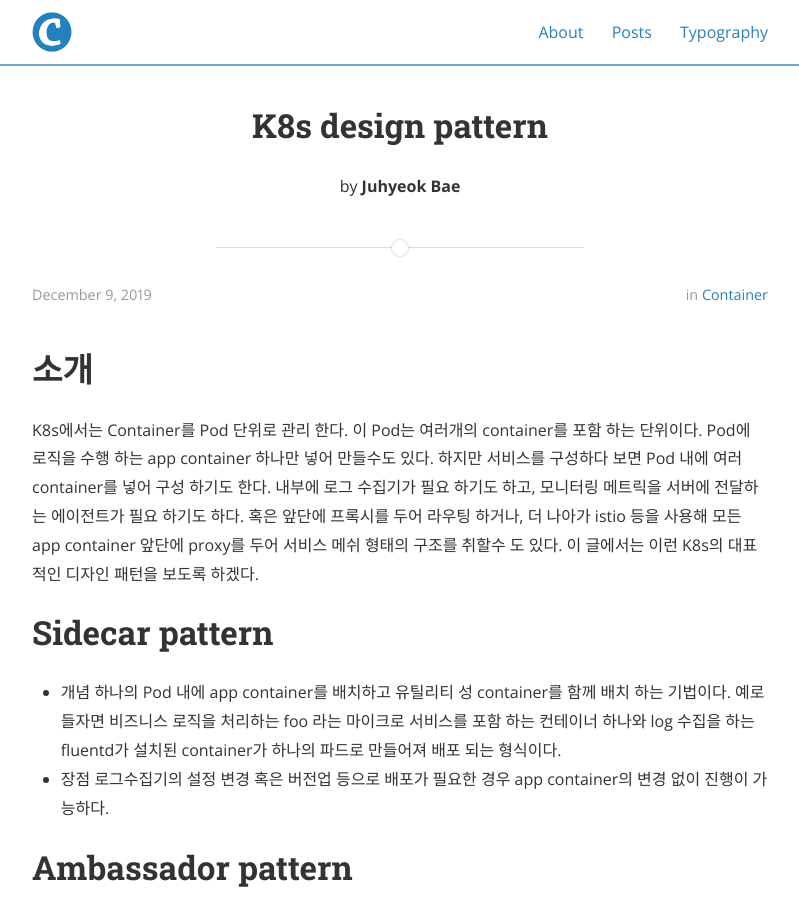
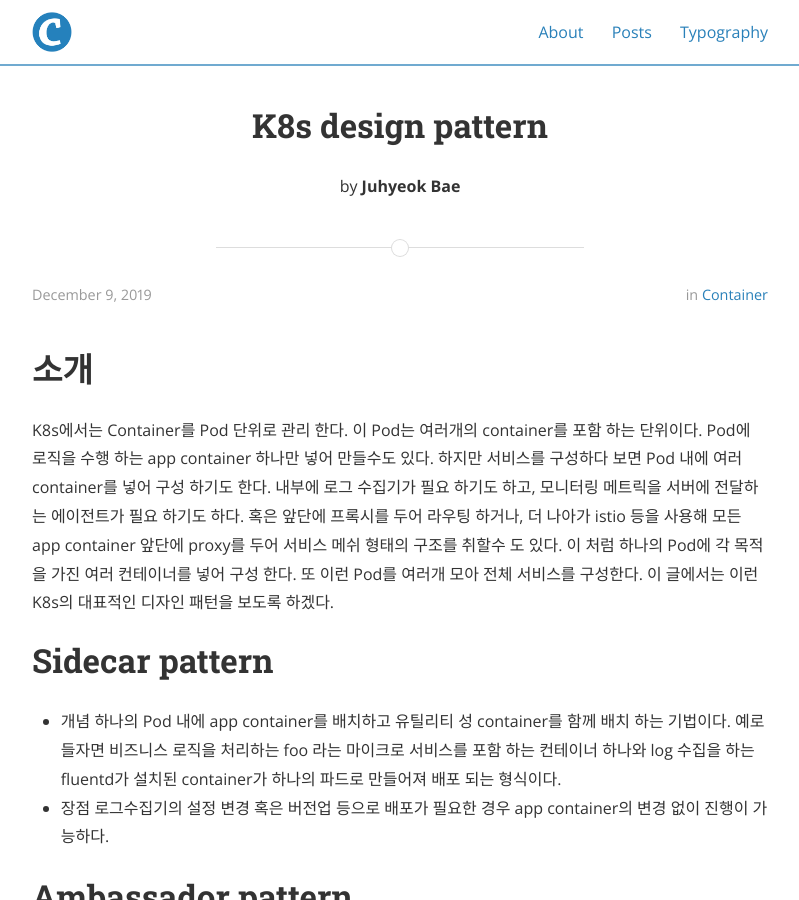
Before and after one commit to jukops/jukops.github.io, a Jekyll site: the page built from _posts/2019-12-09-container-k8s_pattern.markdown, in a window 1280 px wide and 900 px high. Shown: the whole window, without its empty margins (240-1039 px from the left). Built offline with Jekyll 4.4.1, drawn with Linux system fonts in a browser that asks for light colours; nearby versions of some CDN libraries.

Commit message:
Add k8s design pattern

```diff
--- a/_posts/2019-12-09-container-k8s_pattern.markdown
+++ b/_posts/2019-12-09-container-k8s_pattern.markdown
@@ -6,7 +6,7 @@ author: Juhyeok Bae
 categories: container
 ---
 # 소개
-K8s에서는 Container를 Pod 단위로 관리 한다. 이 Pod는 여러개의 container를 포함 하는 단위이다. Pod에 로직을 수행 하는 app container 하나만 넣어 만들수도 있다. 하지만 서비스를 구성하다 보면 Pod 내에 여러 container를 넣어 구성 하기도 한다. 내부에 로그 수집기가 필요 하기도 하고, 모니터링 메트릭을 서버에 전달하는 에이전트가 필요 하기도 하다. 혹은 앞단에 프록시를 두어 라우팅 하거나, 더 나아가 istio 등을 사용해 모든 app container 앞단에 proxy를 두어 서비스 메쉬 형태의 구조를 취할수 도 있다. 이 글에서는 이런 K8s의 대표적인 디자인 패턴을 보도록 하겠다.
+K8s에서는 Container를 Pod 단위로 관리 한다. 이 Pod는 여러개의 container를 포함 하는 단위이다. Pod에 로직을 수행 하는 app container 하나만 넣어 만들수도 있다. 하지만 서비스를 구성하다 보면 Pod 내에 여러 container를 넣어 구성 하기도 한다. 내부에 로그 수집기가 필요 하기도 하고, 모니터링 메트릭을 서버에 전달하는 에이전트가 필요 하기도 하다. 혹은 앞단에 프록시를 두어 라우팅 하거나, 더 나아가 istio 등을 사용해 모든 app container 앞단에 proxy를 두어 서비스 메쉬 형태의 구조를 취할수 도 있다. 이 처럼 하나의 Pod에 각 목적을 가진 여러 컨테이너를 넣어 구성 한다. 또 이런 Pod를 여러개 모아 전체 서비스를 구성한다. 이 글에서는 이런 K8s의 대표적인 디자인 패턴을 보도록 하겠다.
 
 # Sidecar pattern
 - 개념
```
